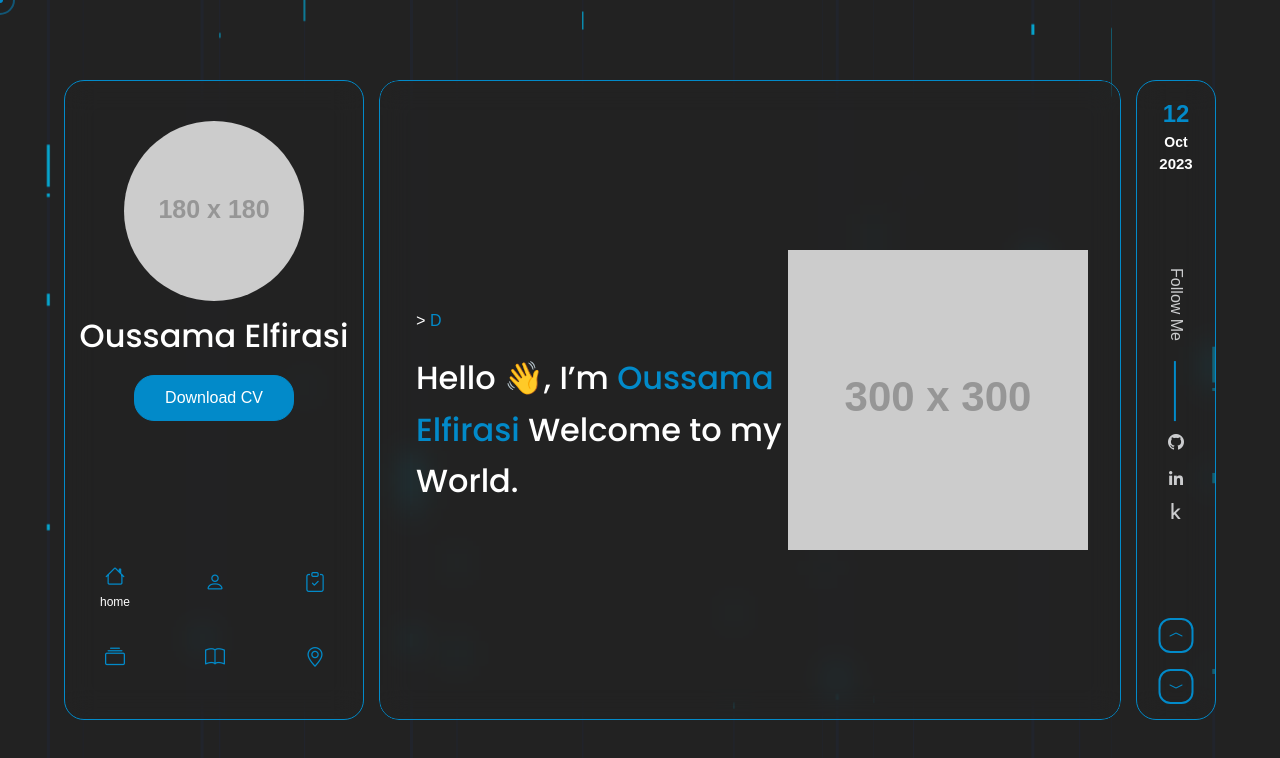
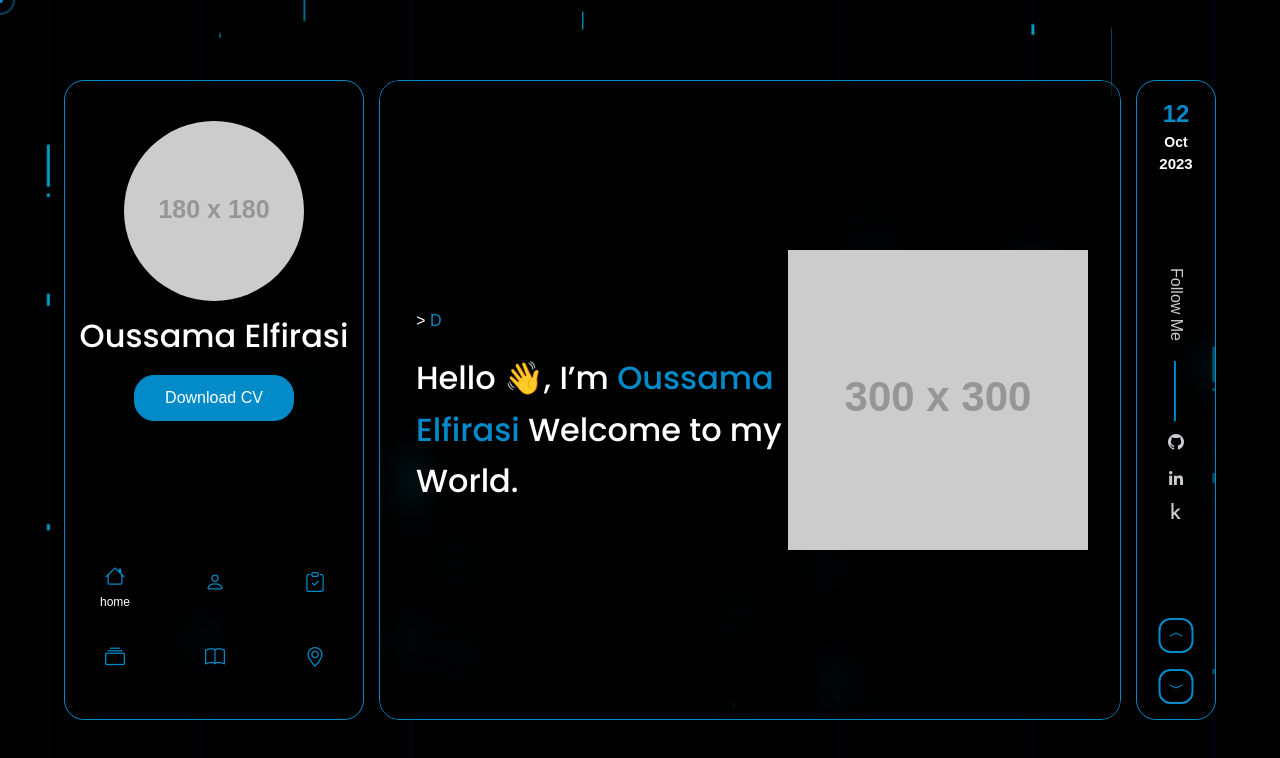
Before and after one commit to Elfirasi/Portfolio, a plain HTML site: page index.html in a window 1280 px wide. Shown: the top 758 px of the page. Drawn offline with Linux system fonts and the light colour scheme; some packages are replaced by stand-ins of ours; placeholder pictures from the web are drawn by us; a web font is replaced by a local one.

Commit message:
Update style.css

```diff
--- a/assets/css/style.css
+++ b/assets/css/style.css
@@ -1441,7 +1441,7 @@ textarea:-moz-placeholder {
   display: flex;
   justify-content: center;
   overflow: hidden;
-  background: #222222;
+  background: #000;
 }
 
 
```
